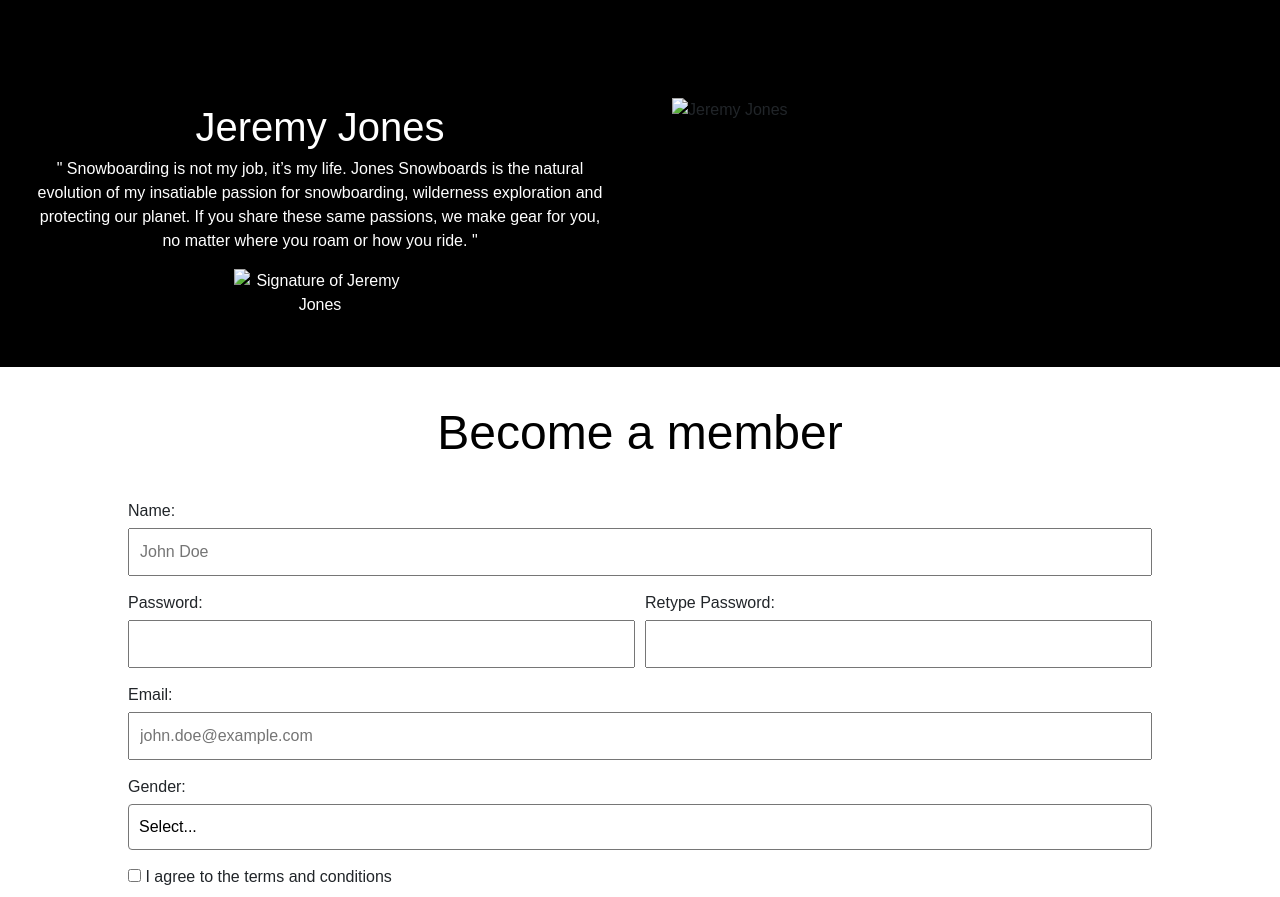
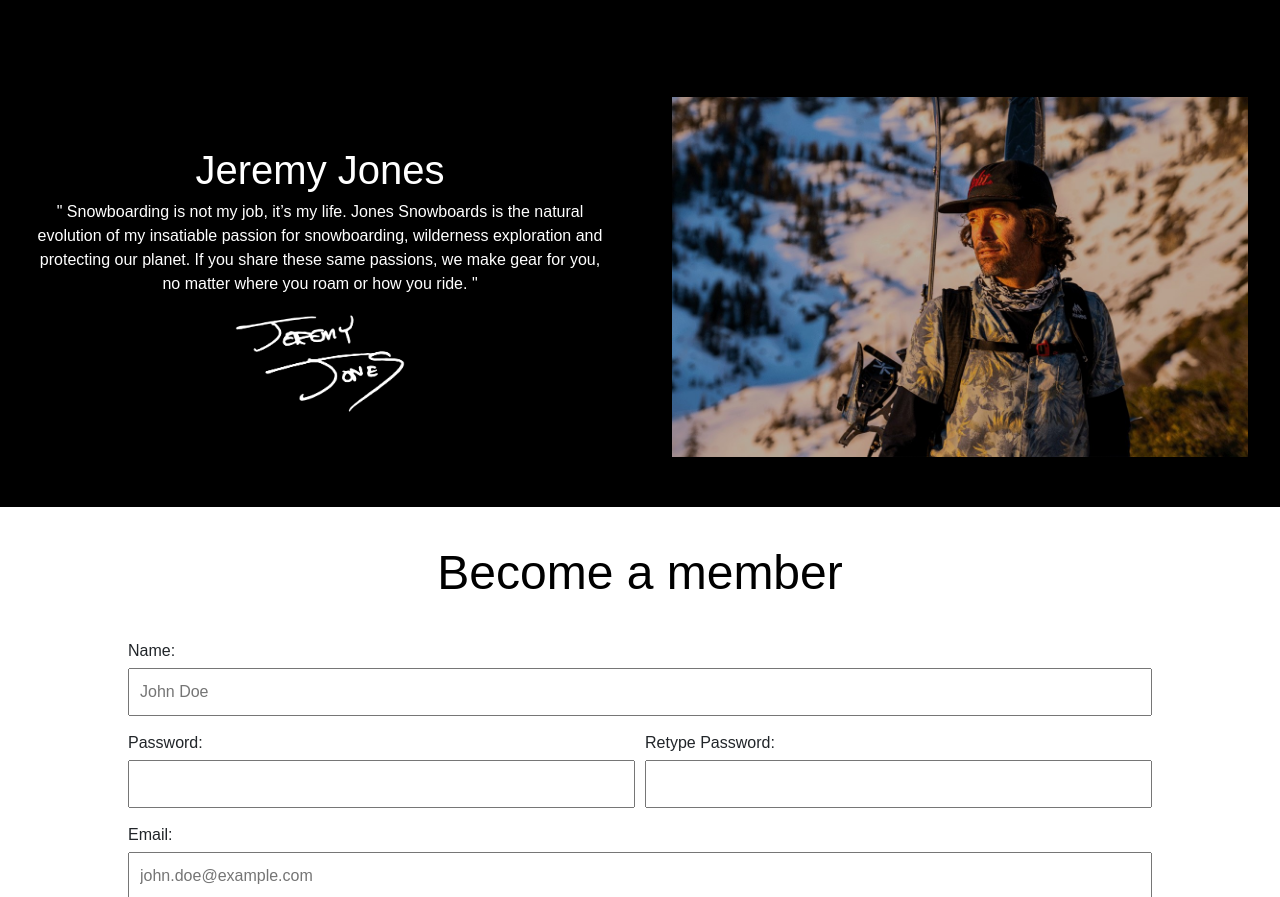
Before and after one commit to vuk480/Jones, a plain HTML site: page index.html in a window 1280 px wide. Shown: the part 2133-3030 px from the top of the page. Drawn offline with nearby package versions, Linux system fonts and the light colour scheme; a web font is replaced by a local one.

Commit message:
Update index.html

```diff
--- a/index.html
+++ b/index.html
@@ -263,12 +263,12 @@
         Jones Snowboards is the natural evolution of my insatiable passion for snowboarding, wilderness exploration and protecting our planet. If you share these same passions, we make gear for you, no matter where you roam or how you ride. "</p>
 
       </div>
-      <div id="sign"><img src="/img/sign.jpg" alt="Signature of Jeremy Jones"></div>
+      <div id="sign"><img src="/img/sign.jpeg" alt="Signature of Jeremy Jones"></div>
     </div>
 
 
     <div class="imgAb">
-      <img src="/img/jeremy.jpg" alt="Jeremy Jones">
+      <img src="/img/jeremy.jpeg" alt="Jeremy Jones">
     </div>
 
 </div>
```
